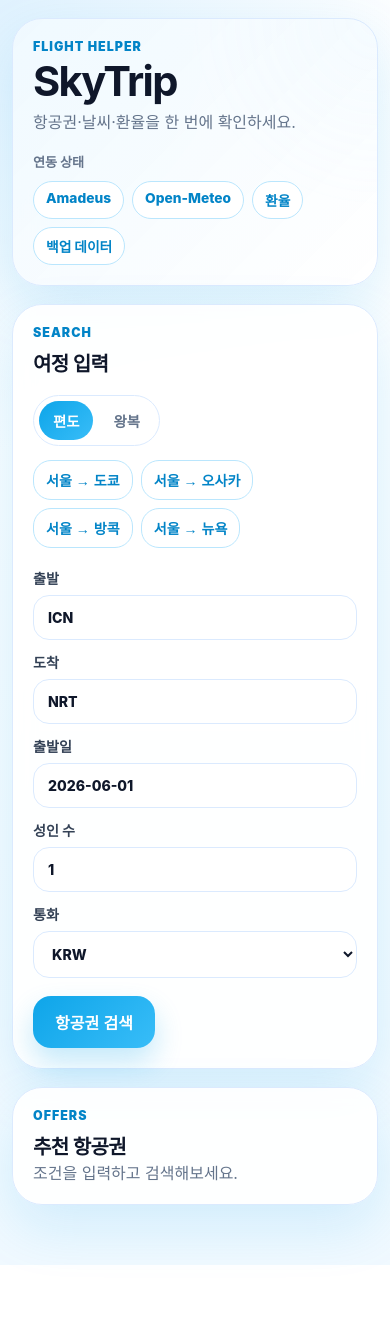
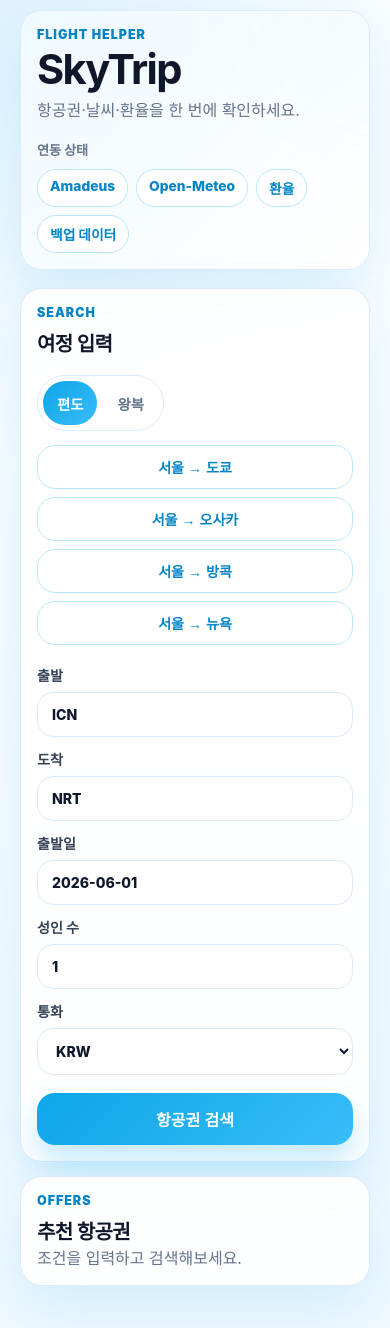
Before and after one commit to ptec07/flight-booking-helper, a React (Vite) app in the folder frontend/: page / in a window 390 px wide. Before the commit the page ends 1265 px from the top, so only its background shows below. Built offline with nearby package versions, Linux system fonts and the light colour scheme.

Commit message:
feat: make SkyTrip responsive web app layout

```diff
--- a/frontend/src/App.tsx
+++ b/frontend/src/App.tsx
@@ -165,7 +165,9 @@ function App() {
         </div>
       </section>
 
-      <section className="search-card" aria-label="항공권 검색 폼">
+      <div className="app-layout">
+        <div className="primary-panel">
+          <section className="search-card" aria-label="항공권 검색 폼">
         <div className="section-heading">
           <p className="eyebrow">Search</p>
           <h2>여정 입력</h2>
@@ -222,6 +224,40 @@ function App() {
         </button>
         {error ? <p className="error-message">{error}</p> : null}
       </section>
+        </div>
+
+        <div className="secondary-panel">
+
+      <section className="results-card" aria-label="항공권 후보">
+        <div className="section-heading">
+          <p className="eyebrow">Offers</p>
+          <h2>추천 항공권</h2>
+        </div>
+        {offers.length === 0 ? (
+          <p className="empty">조건을 입력하고 검색해보세요.</p>
+        ) : (
+          <div className="offer-list">
+            {offers.map((offer) => (
+              <article className="offer-card" key={offer.id} aria-label={`${offer.airline} ${offer.origin} ${offer.destination}`}>
+                <div>
+                  <strong>{offer.airline}</strong>
+                  <p>{offer.origin} → {offer.destination}</p>
+                  <p>{formatFlightTime(offer)}</p>
+                  <small>{offer.stops === 0 ? '직항' : `${offer.stops}회 경유`} · 예약 사이트 연결</small>
+                  <div className="booking-links">
+                    <a href={bookingUrl(offer, 'google')} target="_blank" rel="noreferrer">Google Flights에서 보기</a>
+                    <a href={bookingUrl(offer, 'skyscanner')} target="_blank" rel="noreferrer">Skyscanner에서 보기</a>
+                  </div>
+                </div>
+                <div className="offer-action">
+                  <b>{formatCurrency(offer.price, offer.currency)}</b>
+                  <button type="button" className="ghost-button" onClick={() => setSelectedOffer(offer)}>상세 보기</button>
+                </div>
+              </article>
+            ))}
+          </div>
+        )}
+      </section>
 
       {tripContext ? (
         <section className="context-card" aria-label="여행 체크">
@@ -263,37 +299,6 @@ function App() {
         </section>
       ) : null}
 
-      <section className="results-card" aria-label="항공권 후보">
-        <div className="section-heading">
-          <p className="eyebrow">Offers</p>
-          <h2>추천 항공권</h2>
-        </div>
-        {offers.length === 0 ? (
-          <p className="empty">조건을 입력하고 검색해보세요.</p>
-        ) : (
-          <div className="offer-list">
-            {offers.map((offer) => (
-              <article className="offer-card" key={offer.id} aria-label={`${offer.airline} ${offer.origin} ${offer.destination}`}>
-                <div>
-                  <strong>{offer.airline}</strong>
-                  <p>{offer.origin} → {offer.destination}</p>
-                  <p>{formatFlightTime(offer)}</p>
-                  <small>{offer.stops === 0 ? '직항' : `${offer.stops}회 경유`} · 예약 사이트 연결</small>
-                  <div className="booking-links">
-                    <a href={bookingUrl(offer, 'google')} target="_blank" rel="noreferrer">Google Flights에서 보기</a>
-                    <a href={bookingUrl(offer, 'skyscanner')} target="_blank" rel="noreferrer">Skyscanner에서 보기</a>
-                  </div>
-                </div>
-                <div className="offer-action">
-                  <b>{formatCurrency(offer.price, offer.currency)}</b>
-                  <button type="button" className="ghost-button" onClick={() => setSelectedOffer(offer)}>상세 보기</button>
-                </div>
-              </article>
-            ))}
-          </div>
-        )}
-      </section>
-
       {favorites.length > 0 ? (
         <section className="saved-card" aria-label="저장한 항공편">
           <div className="saved-header">
@@ -323,6 +328,8 @@ function App() {
           </div>
         </section>
       ) : null}
+        </div>
+      </div>
 
       {selectedOffer ? (
         <div className="modal-backdrop" role="presentation">
--- a/frontend/src/styles.css
+++ b/frontend/src/styles.css
@@ -26,9 +26,32 @@ body {
 }
 
 .page-shell {
+  width: min(100% - 24px, 1180px);
   max-width: 1120px;
   margin: 0 auto;
-  padding: 34px 18px 56px;
+  padding: clamp(16px, 3vw, 34px) 0 56px;
+}
+
+.app-layout {
+  display: grid;
+  grid-template-columns: minmax(0, 1.05fr) minmax(360px, 0.95fr);
+  gap: clamp(14px, 2.4vw, 22px);
+  align-items: start;
+}
+
+.primary-panel,
+.secondary-panel {
+  min-width: 0;
+}
+
+.secondary-panel {
+  position: sticky;
+  top: 24px;
+  display: grid;
+  gap: 18px;
+  max-height: min(84vh, 720px);
+  overflow: auto;
+  padding-right: 2px;
 }
 
 .hero-card,
@@ -43,6 +66,13 @@ body {
   padding: clamp(20px, 4vw, 32px);
   margin-bottom: 18px;
   backdrop-filter: blur(10px);
+}
+
+.app-layout .search-card,
+.app-layout .context-card,
+.app-layout .results-card,
+.app-layout .saved-card {
+  margin-bottom: 0;
 }
 
 .hero-card {
@@ -170,7 +200,7 @@ h2 {
 
 .input-grid {
   display: grid;
-  grid-template-columns: repeat(6, minmax(0, 1fr));
+  grid-template-columns: repeat(2, minmax(0, 1fr));
   gap: 12px;
   margin: 20px 0 18px;
 }
@@ -203,6 +233,7 @@ select:focus {
 }
 
 button {
+  min-height: 44px;
   border: 0;
   border-radius: 18px;
   background: linear-gradient(135deg, var(--sky-500), #38bdf8);
@@ -488,6 +519,19 @@ button:disabled {
   gap: 10px;
 }
 
+@media (max-width: 1024px) {
+  .app-layout {
+    grid-template-columns: 1fr;
+  }
+
+  .secondary-panel {
+    position: static;
+    max-height: none;
+    overflow: visible;
+    padding-right: 0;
+  }
+}
+
 @media (max-width: 900px) {
   .hero-card {
     align-items: flex-start;
@@ -542,3 +586,41 @@ button:disabled {
     flex-direction: column;
   }
 }
+
+@media (max-width: 480px) {
+  .page-shell {
+    width: min(100% - 16px, 1180px);
+    padding-top: 10px;
+  }
+
+  .hero-card,
+  .search-card,
+  .context-card,
+  .results-card,
+  .saved-card {
+    border-radius: 22px;
+    padding: 16px;
+  }
+
+  .route-chips,
+  .booking-links,
+  .modal-actions,
+  .saved-actions,
+  .saved-tools {
+    display: grid;
+    grid-template-columns: 1fr;
+  }
+
+  .chip-button,
+  .booking-links a,
+  .ghost-button,
+  button {
+    width: 100%;
+  }
+
+  .detail-modal {
+    max-height: min(84vh, 720px);
+    overflow: auto;
+    padding: 18px;
+  }
+}
```
Also changed, not shown: 1 other file (tests, documents, lock files or other folders).
